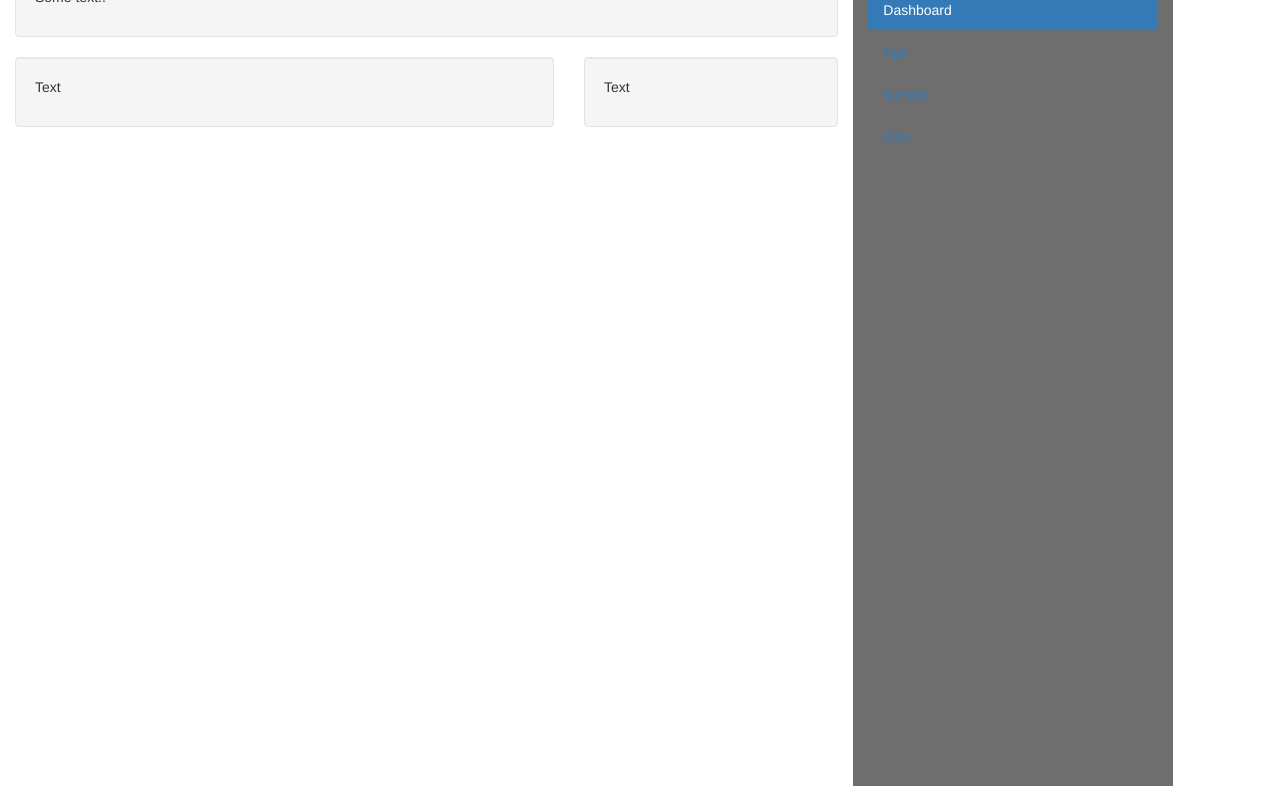
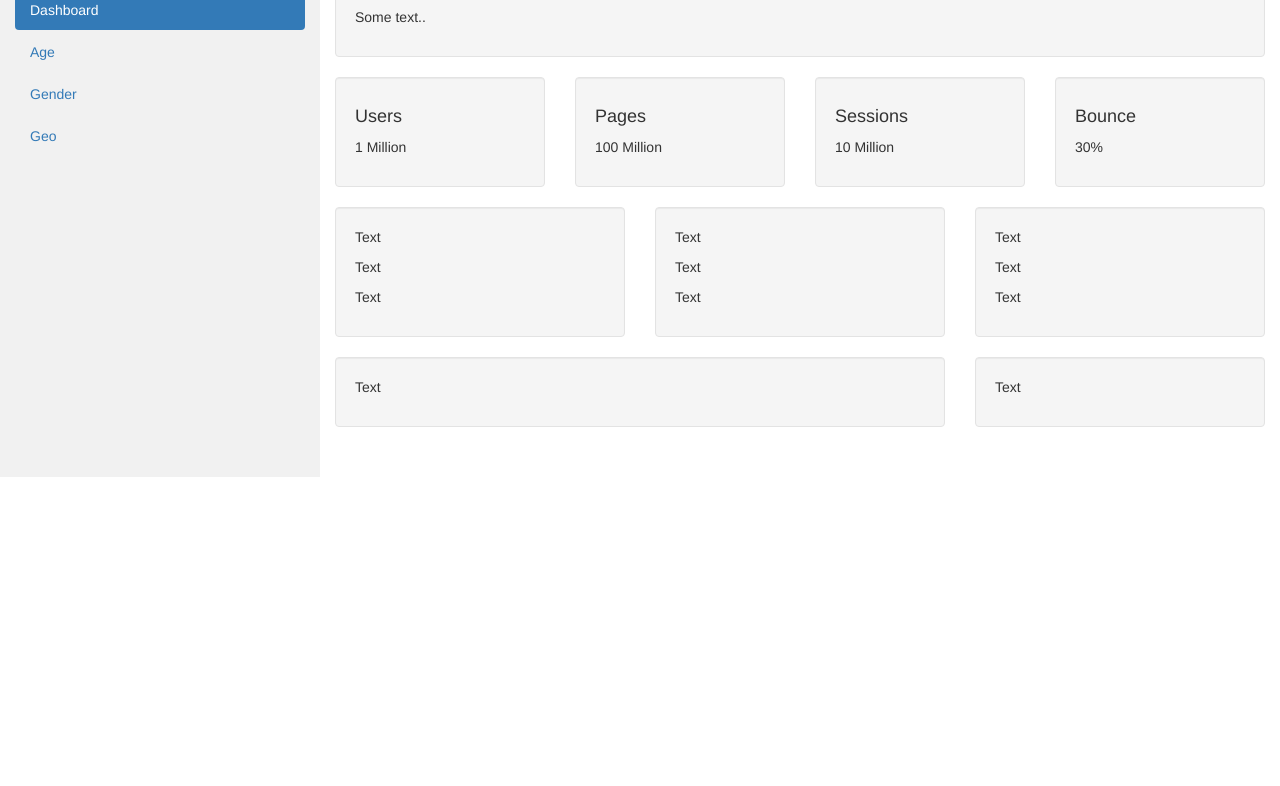
Before and after one commit to nels8108/ACMDigitalSignage, a plain HTML site: page index.html in a window 1280 px wide. Shown: the part 73-859 px from the top of the page. After the commit the page ends 800 px from the top, so only its background shows below. Drawn offline with nearby package versions, Linux system fonts and the light colour scheme.

Commit message:
Update index.html

```diff
--- a/index.html
+++ b/index.html
@@ -8,40 +8,110 @@
   <script src="https://ajax.googleapis.com/ajax/libs/jquery/1.11.3/jquery.min.js"></script>
   <script src="http://maxcdn.bootstrapcdn.com/bootstrap/3.3.5/js/bootstrap.min.js"></script>
   <style>
-    /* Set height of the grid so .sidenav can be 100% (adjust if needed) */
-    .row.content {height: 1500px}
+    /* Set height of the grid so .sidenav can be 100% (adjust as needed) */
+    .row.content {height: 550px}
 
     /* Set gray background color and 100% height */
     .sidenav {
-      background-color: #6E6E6E;
+      background-color: #f1f1f1;
       height: 100%;
     }
 
-    /* Set black background color, white text and some padding */
-    footer {
-      background-color: #555;
-      color: white;
-      padding: 15px;
-    }
-
-    /* On small screens, set height to 'auto' for sidenav and grid */
+    /* On small screens, set height to 'auto' for the grid */
     @media screen and (max-width: 767px) {
-      .sidenav {
-        height: auto;
-        padding: 15px;
-      }
       .row.content {height: auto;}
     }
   </style>
 </head>
 <body>
 
+<nav class="navbar navbar-inverse visible-xs">
+  <div class="container-fluid">
+    <div class="navbar-header">
+      <button type="button" class="navbar-toggle" data-toggle="collapse" data-target="#myNavbar">
+        <span class="icon-bar"></span>
+        <span class="icon-bar"></span>
+        <span class="icon-bar"></span>
+      </button>
+      <a class="navbar-brand" href="#">Logo</a>
+    </div>
+    <div class="collapse navbar-collapse" id="myNavbar">
+      <ul class="nav navbar-nav">
+        <li class="active"><a href="#">Dashboard</a></li>
+        <li><a href="#">Age</a></li>
+        <li><a href="#">Gender</a></li>
+        <li><a href="#">Geo</a></li>
+      </ul>
+    </div>
+  </div>
+</nav>
+
 <div class="container-fluid">
   <div class="row content">
-    <div class="col-sm-8">
+    <div class="col-sm-3 sidenav hidden-xs">
+      <h2>Logo</h2>
+      <ul class="nav nav-pills nav-stacked">
+        <li class="active"><a href="#section1">Dashboard</a></li>
+        <li><a href="#section2">Age</a></li>
+        <li><a href="#section3">Gender</a></li>
+        <li><a href="#section3">Geo</a></li>
+      </ul><br>
+    </div>
+    <br>
+
+    <div class="col-sm-9">
       <div class="well">
         <h4>Dashboard</h4>
         <p>Some text..</p>
+      </div>
+      <div class="row">
+        <div class="col-sm-3">
+          <div class="well">
+            <h4>Users</h4>
+            <p>1 Million</p>
+          </div>
+        </div>
+        <div class="col-sm-3">
+          <div class="well">
+            <h4>Pages</h4>
+            <p>100 Million</p>
+          </div>
+        </div>
+        <div class="col-sm-3">
+          <div class="well">
+            <h4>Sessions</h4>
+            <p>10 Million</p>
+          </div>
+        </div>
+        <div class="col-sm-3">
+          <div class="well">
+            <h4>Bounce</h4>
+            <p>30%</p>
+          </div>
+        </div>
+      </div>
+      <div class="row">
+        <div class="col-sm-4">
+          <div class="well">
+            <p>Text</p>
+            <p>Text</p>
+            <p>Text</p>
+          </div>
+        </div>
+        <div class="col-sm-4">
+          <div class="well">
+            <p>Text</p>
+            <p>Text</p>
+            <p>Text</p>
+          </div>
+        </div>
+        <div class="col-sm-4">
+          <div class="well">
+            <p>Text</p>
+            <p>Text</p>
+            <p>Text</p>
+          </div>
+        </div>
       </div>
       <div class="row">
         <div class="col-sm-8">
@@ -56,23 +126,8 @@
         </div>
       </div>
     </div>
-    <div class="col-sm-3 sidenav hidden-xs">
-      <h2>Logo</h2>
-      <ul class="nav nav-pills nav-stacked">
-        <li class="active"><a href="#section1">Dashboard</a></li>
-        <li><a href="#section2">Age</a></li>
-        <li><a href="#section3">Gender</a></li>
-        <li><a href="#section3">Geo</a></li>
-      </ul><br>
-    </div>
-    <br>
   </div>
 </div>
 
-
-<footer class="container-fluid">
-  <p>Footer Text</p>
-</footer>
-
 </body>
 </html>
```
